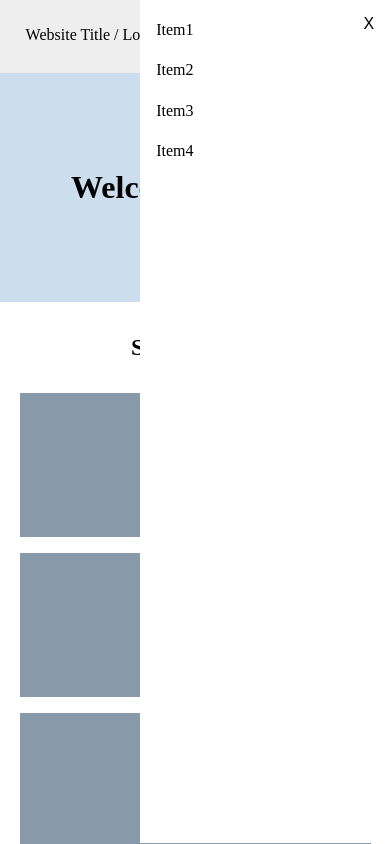
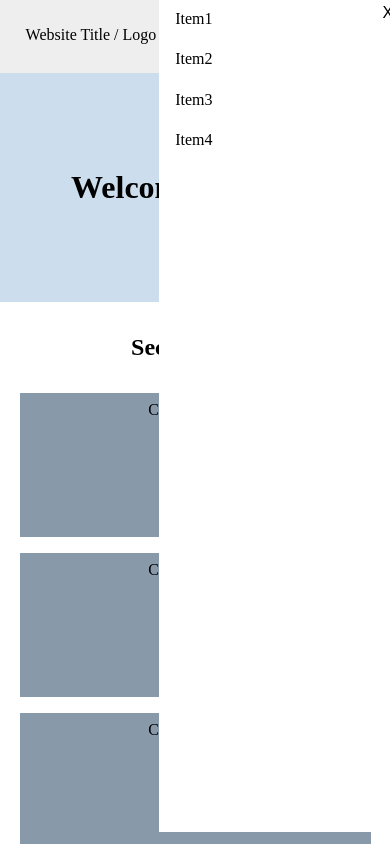
Before and after one commit to dcheng123331/dcheng123331.github.io, a plain HTML site: page index.html in a window 390 px wide. Both pictures are taken after a click on the element 346 px from the left and 36 px from the top of the page. Shown: the top 844 px of the page. Drawn offline with Linux system fonts and the light colour scheme.

Commit message:
adjust menu layout ver 1

```diff
--- a/style.css
+++ b/style.css
@@ -17,7 +17,7 @@ nav {
   padding: 1.6rem;
 }
 
-nav .logo a{
+nav .logo a {
   text-decoration: none;
   color: #000;
 }
@@ -76,7 +76,7 @@ nav .nav-items .large-nav li a {
   grid-column-gap: 1rem;
 }
 
-.content .content-items .box{
+.content .content-items .box {
   background-color: var(--box);
   height: 9rem;
 }
@@ -109,8 +109,8 @@ nav .nav-items .large-nav li a {
   width: 400px;
   height: 100vh;
   justify-content: space-between;
-    margin-top: -49px;
-    margin-left: -32px;
+  margin-top: -60px;
+  margin-left: 100px;
   display: flex;
 }
 
@@ -170,7 +170,7 @@ nav .nav-items .large-nav li a {
   }
 
   nav .nav-items .hamburger .bar::before {
-        content: '';
+    content: "";
     width: 100%;
     height: 2px;
     background-color: #000;
@@ -179,7 +179,7 @@ nav .nav-items .large-nav li a {
   }
 
   nav .nav-items .hamburger .bar::after {
-        content: '';
+    content: "";
     width: 100%;
     height: 2px;
     background-color: #000;
@@ -219,8 +219,8 @@ nav .nav-items .large-nav li a {
     width: 250px;
     height: 100vh;
     justify-content: space-between;
-        margin-top: -49px;
-        margin-left: -189px;
+    margin-top: -60px;
+    margin-left: -170px;
     display: flex;
   }
 
```
Lines whose indentation alone changed are shown as unchanged.
